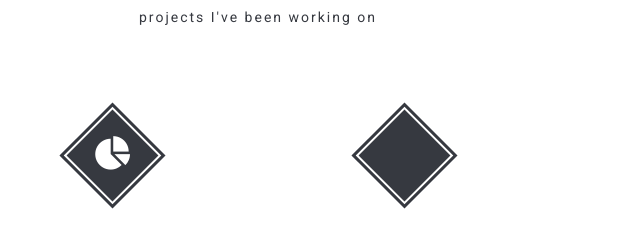
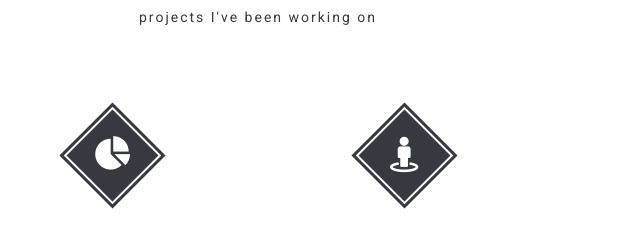
Before and after one commit to DavidLee-Dev/davidlee-dev.github.io, a plain HTML site: page index.html in a window 1280 px wide. Shown: the part 2320-2555 px from the top of the page, 382-1022 px from the left. Drawn offline with Linux system fonts and the light colour scheme.

Commit message:
Update index.html

```diff
--- a/index.html
+++ b/index.html
@@ -404,7 +404,7 @@
 
                             <div class="col-md-3 col-sm-6">
                                 <a href="#" class="rotate-box-2 square-icon text-center wow zoomIn" data-wow-delay="0.3s">
-                                    <span class="rotate-box-icon"><i class="fa fa-map-o"></i></span>
+                                    <span class="rotate-box-icon"><i class="fa fa-street-view"></i></span>
                                     <div class="rotate-box-info">
                                         <h4>Navigation for the Blind</h4>
                                         <p>Lorem ipsum dolor sit amet set, consectetur utes anet adipisicing elit, sed do eiusmod tempor incidist.</p>
```
